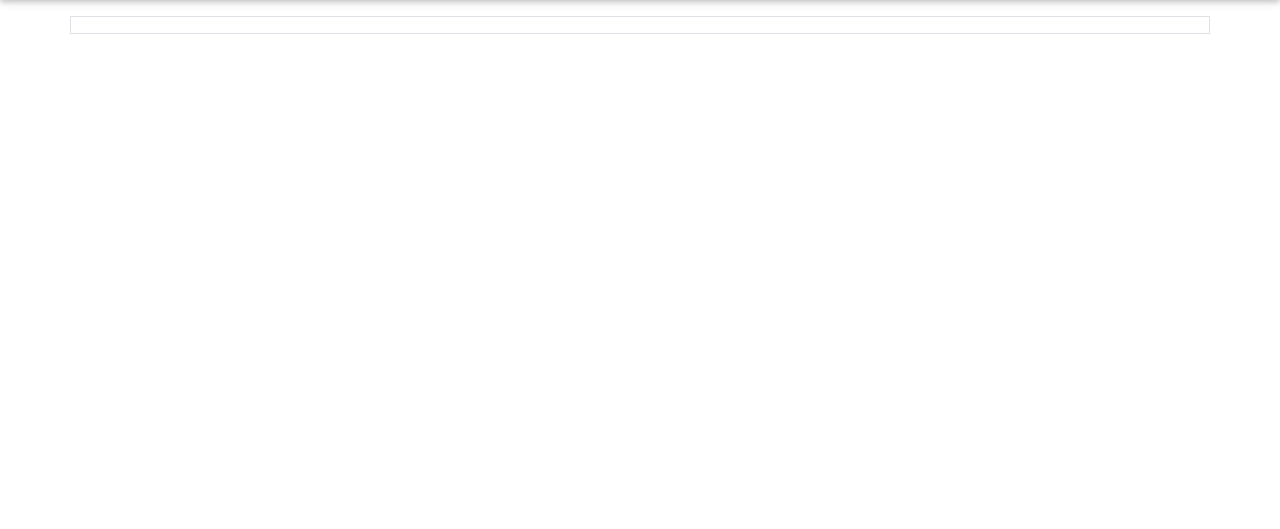
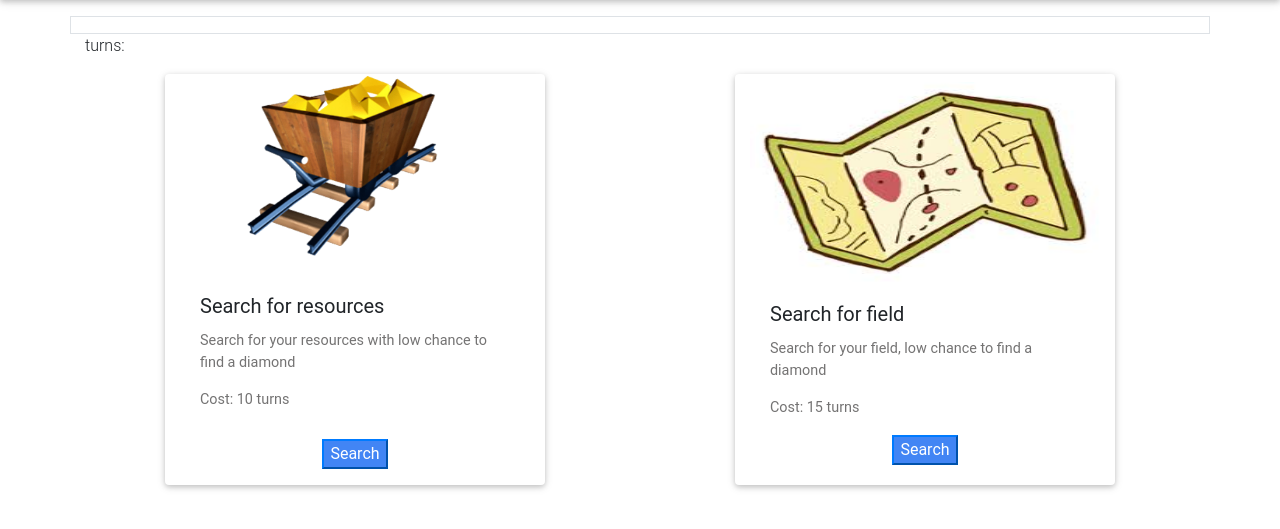
Before and after one commit to barakavraham/wargame, a Flask app: template app/templates/base/index.html in a window 1280 px wide. Shown: the part 56-585 px from the top of the page. Run offline with Flask 2, Linux system fonts and the light colour scheme; the template is opened without the code that fills it, so the values that code supplies are empty; some libraries are stand-ins or nearby versions.

Commit message:
Searching for resources added

```diff
--- a/app/api/__init__.py
+++ b/app/api/__init__.py
@@ -19,4 +19,4 @@ class SubpathApi:
 
 
 # import all APIs
-from app.api import shop
+from app.api import shop, base
--- a/app/routes/base.py
+++ b/app/routes/base.py
@@ -14,9 +14,9 @@ class UserResources:
 
 def get_user_resources():
     user_resources = {
-        "Coins": UserResources(current_user.army.coin, 'coin'),
-        "Metal": UserResources(current_user.army.metal, 'metal'),
-        "Wood": UserResources(current_user.army.wood, 'wood'),
+        "coin": UserResources(current_user.army.coin, 'coin'),
+        "metal": UserResources(current_user.army.metal, 'metal'),
+        "wood": UserResources(current_user.army.wood, 'wood'),
         "field": UserResources(current_user.army.field, 'field')
     }
     return user_resources
--- /dev/null
+++ b/app/static/css/base.css
@@ -0,0 +1,8 @@
+.card-img-top {
+    height: 25vh;
+}
+
+.resource-img {
+    height: 35px;
+    width: 35px;
+}
--- a/app/static/js/base.js
+++ b/app/static/js/base.js
@@ -1,9 +1,43 @@
-$('.attack-button').on('click', function() {
-    $(this).closest('div.table-parent').find('.defense').hide();
-    $(this).closest('div.table-parent').find('.attack').show();
-});
+;(function($){
+    'use strict';
 
-$('.defense-button').on('click', function() {
-    $(this).closest('div.table-parent').find('.attack').hide();
-    $(this).closest('div.table-parent').find('.defense').show();
-});
+    function setUserResources($btn, data, $userResources) {
+        for (let resource in data.added_resource){
+            let resource_amount = $userResources.data('army-'+resource);
+            console.log(data.added_resource[resource]['amount']);
+            $('#current-'+resource+'-amount').text(resource_amount + data.added_resource[resource]['amount']);
+            $('#user-resources').data(`army-${resource}` ,resource_amount + data.added_resource[resource]['amount'])
+        }
+        $btn.data('turns-amount', data.turnsAmount);
+        $('#current-turns-amount').text('turns: '+data.turnsAmount);
+    }
+
+    function setCardBody($btn, added_resource) {
+        let $card_body = $btn.closest('.card').find('.card-body');
+        $card_body.empty();
+        $card_body.append('<h5 class="card-title">Search for resources</h5>');
+        $card_body.append('<p class="card-text"> you found: </p><div class="d-flex"></div>');
+        for (let resource in added_resource) {
+            $card_body.find('div').append('<div class="col text-center mt-2"></div>');
+            $card_body.find('.col').last().append(`<p class="card-text mb-0"><img class="resource-img img-fluid" src="${added_resource[resource]['picture']}" /></p>`);
+            $card_body.find('.col').last().append(`<p class="card-text">${added_resource[resource]['amount']}</p>`);
+        }
+    }
+
+    function setupResourceSearch() {
+        $('#search-resources-btn').on('click', function(){
+            let $btn = $(this),
+                $userResources = $('#user-resources'),
+                turnsAmount = $btn.data('turns-amount');
+
+            if (turnsAmount < 10)
+                return false
+
+            $.gameApiPost('base/search_resources',{}).done(function(data){
+                setUserResources($btn, data, $userResources);
+                setCardBody($btn, data.added_resource);
+            });
+        });
+    }
+    setupResourceSearch();
+}(jQuery));
--- a/app/templates/base/index.html
+++ b/app/templates/base/index.html
@@ -6,13 +6,52 @@
 
 {% block content %}
     <h2 class="text-center mt-3">{{ current_user.army.name }}</h2>
-    <div class="row text-center border p-2">
+    <div
+        id="user-resources"
+        data-army-coin="{{ current_user.army.coin }}"
+        data-army-metal="{{ current_user.army.metal }}"
+        data-army-wood="{{ current_user.army.wood }}"
+        class="row text-center border p-2">
+
         {% for resource in user_resources %}
             <div class="col">
                 <img height="50" width="50" class="img" src="{{ url_for('static', filename='images/'+user_resources[resource].picture+'.png') }}" alt="{{ resource }}" />
-                <p class="m-0">{{ user_resources[resource].amount }}</p>
+                <p id="current-{{ resource }}-amount" class="m-0">{{ user_resources[resource].amount }}</p>
             </div>
         {% endfor %}
+    </div>
+    <span id="current-turns-amount">turns: {{ current_user.army.turns }}</span>
+    <div class="row">
+        <div class="card col-lg-4 col-md-2 col-sm-4 col-xs-8 mx-auto mt-3 d-flex">
+            <img class="card-img-top img-fluid mx-auto" src="{{ url_for('static', filename='images/searchResources.png') }}" alt="Card image cap">
+            <div class="card-body">
+                <h5 class="card-title">Search for resources</h5>
+                <p class="card-text middle-card-text">Search for your resources with low chance to find a diamond</p>
+                <p class="card-text">Cost: 10 turns</p>
+            </div>
+            <div class="text-center">
+                <button
+                    id="search-resources-btn"
+                    data-turns-amount="{{ current_user.army.turns }}"
+                    class="btn-primary mb-3"
+                >Search</button>
+            </div>
+        </div>
+        <div class="card col-lg-4 col-md-2 col-sm-4 col-xs-8 mx-auto mt-3 d-flex">
+            <img class="card-img-top img-fluid mx-auto mt-2" src="{{ url_for('static', filename='images/fieldSearch.png') }}" alt="Card image cap">
+            <div class="card-body">
+                <h5 class="card-title">Search for field</h5>
+                <p class="card-text middle-card-text">Search for your field, low chance to find a diamond</p>
+                <p class="card-text">Cost: 15 turns</p>
+                <div class="text-center">
+                    <button
+                            id="search-field-btn"
+                            data-turns-amount="{{ current_user.army.turns }}"
+                            class="btn-primary"
+                    >Search</button>
+                </div>
+            </div>
+        </div>
     </div>
 {% endblock %}
 {% block scripts %}
```
Also changed, not shown: app/api/base.py (added, +56 -0 lines), app/static/images/fieldSearch.png (added), app/static/images/searchResources.jpg (added), app/static/images/searchResources.png (added).
